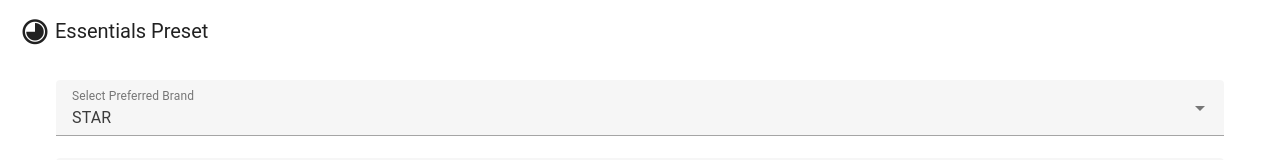
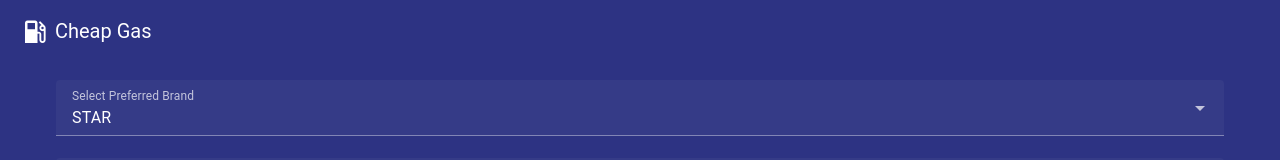
Before and after one commit to ricardocastrodesign/cheap-gas, a Vue app in the folder cheap-gas/: page / in a window 1280 px wide. Shown: the top 160 px of the page. Built offline with nearby package versions, Linux system fonts and the light colour scheme; no server answers.

Commit message:
add some style

```diff
--- a/cheap-gas/index.html
+++ b/cheap-gas/index.html
@@ -5,7 +5,7 @@
   <meta charset="UTF-8" />
   <link rel="icon" href="/favicon.ico" />
   <meta name="viewport" content="width=device-width, initial-scale=1.0" />
-  <title>Welcome to Vuetify 3</title>
+  <title>Welcome Cheap Gas App</title>
 </head>
 
 <body>
--- a/cheap-gas/src/layouts/default/AppBar.vue
+++ b/cheap-gas/src/layouts/default/AppBar.vue
@@ -1,13 +1,13 @@
 <template>
-  <v-app-bar flat>
+  <v-app-bar color="background" flat scroll-behavior="hide">
     <v-app-bar-title>
-      <v-icon icon="mdi-circle-slice-6" />
+      <v-icon icon="mdi-gas-station" />
 
-      Essentials Preset
+      Cheap Gas
     </v-app-bar-title>
   </v-app-bar>
 </template>
 
 <script setup>
-  //
+//
 </script>
--- a/cheap-gas/src/plugins/vuetify.js
+++ b/cheap-gas/src/plugins/vuetify.js
@@ -11,14 +11,16 @@
 // Composables
 import { createVuetify } from 'vuetify'
 
+
 // https://vuetifyjs.com/en/introduction/why-vuetify/#feature-guides
 export default createVuetify({
   theme: {
+    defaultTheme: 'dark',
     themes: {
-      light: {
+      dark: {
         colors: {
-          primary: '#1867C0',
-          secondary: '#5CBBF6',
+          background: '#2D3383',
+          primary: '#fff',
         },
       },
     },
```
